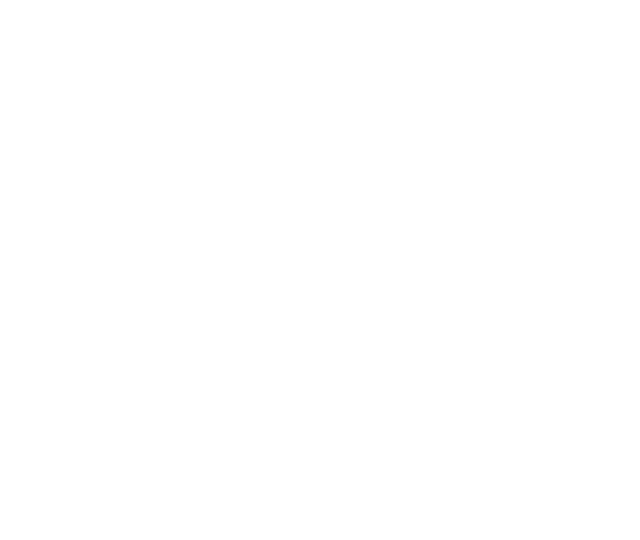
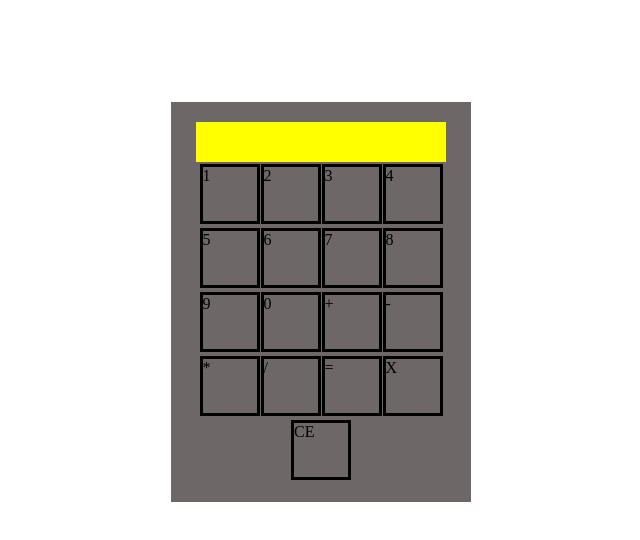
Before and after one commit to JaderRA/Calculator_js, a plain HTML site: page index.html in a window 1280 px wide. Shown: the whole page, without its empty margins (319-959 px from the left). Drawn offline with Linux system fonts and the light colour scheme.

Commit message:
Basic calculator structure
Basic html and css structure configuration.

```diff
--- a/index.html
+++ b/index.html
@@ -10,10 +10,27 @@
 </head>
 
 <body>
-    <div id="body" class="body-style">
-        <div id="container-tela" class="container-tela">
+    <div class="container">
+        <div id="body" class="body-style">
+            <div id="container-tela" class="container-tela" style="background-color: yellow"></div>
             <div id="container-buttons" class="container-buttons">
-
+                <div class="buttons">1</div>
+                <div class="buttons">2</div>
+                <div class="buttons">3</div>
+                <div class="buttons">4</div>
+                <div class="buttons">5</div>
+                <div class="buttons">6</div>
+                <div class="buttons">7</div>
+                <div class="buttons">8</div>
+                <div class="buttons">9</div>
+                <div class="buttons">0</div>
+                <div class="buttons">+</div>
+                <div class="buttons">-</div>
+                <div class="buttons">*</div>
+                <div class="buttons">/</div>
+                <div class="buttons">=</div>
+                <div class="buttons">X</div>
+                <div class="buttons">CE</div>
             </div>
         </div>
     </div>
--- a/style.css
+++ b/style.css
@@ -0,0 +1,49 @@
+* {
+    padding: 0px;
+    margin: 0px;
+    box-sizing: border-box;
+}
+
+/*CALCULATOR'S BODY*/
+
+.container{
+    display: flex;
+    justify-content: center;
+    align-items: center;
+}
+
+.body-style{
+    height: 400px;
+    width: 300px;
+    margin-top: 8%;
+    display: flex;
+    flex-direction: column;
+    justify-content: center;
+    align-items: center;
+    background-color: rgb(110, 103, 103);
+}
+
+/*SCREEN*/
+
+.container-tela{
+    width: 250px;
+    height: 40px;
+}
+
+/*BUTTONS*/
+
+.container-buttons{
+    width: 250px;
+    display: flex;
+    flex-direction: row;
+    flex-wrap: wrap;
+    justify-content: center;
+    align-items: center;
+}
+
+.buttons{
+    width: 60px;
+    height: 60px;
+    margin: 2px 0.5px;
+    border-style: solid;
+}
```
